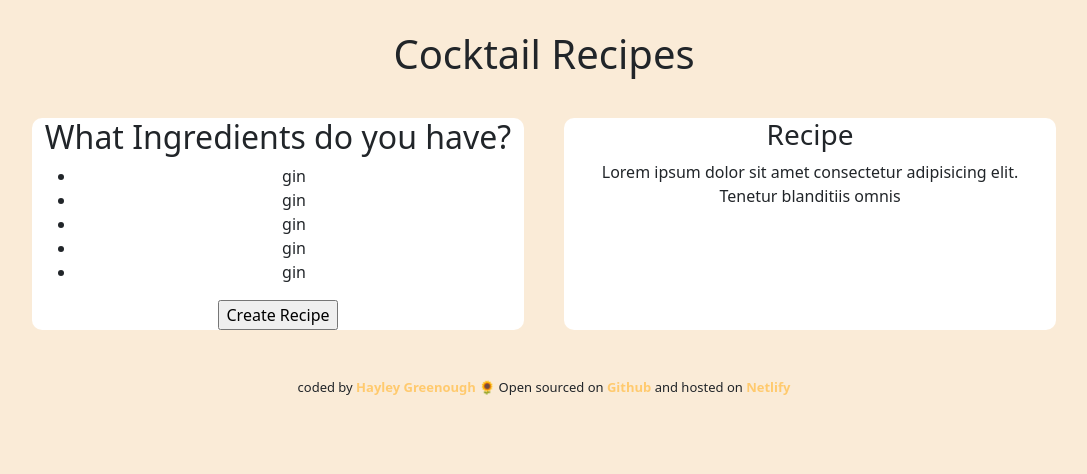
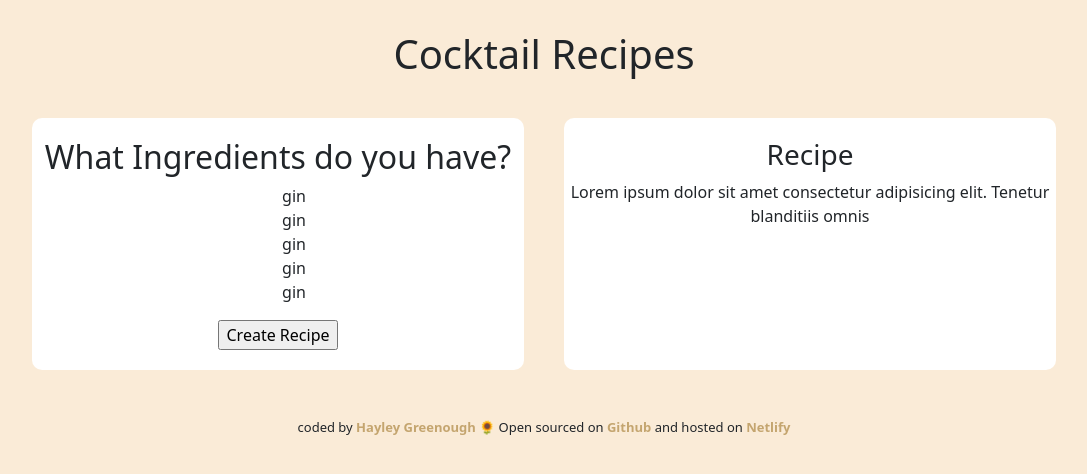
Before and after one commit to greenough-h/cocktail-ai, a React (Create React App) app: page / in a window 1280 px wide. Shown: the top 474 px of the page, without its empty margins (96-1183 px from the left). Built offline with nearby package versions, Linux system fonts and the light colour scheme.

Commit message:
container css update

```diff
--- a/src/App.css
+++ b/src/App.css
@@ -19,10 +19,20 @@ body {
 .container {
   background-color: white;
   border-radius: 10px;
+  padding: 20px 0;
 }
 
 .IngredientsBlock {
   margin-right: 20px;
+}
+
+.IngredientsBlock ul {
+  list-style: none;
+}
+
+/* This may not be working but this will change later and become an input so not important */
+.IngredientsBlock li {
+  margin: none;
 }
 
 .RecipeBlock {
@@ -34,7 +44,7 @@ body {
 }
 
 .Footer a {
-  color: rgb(255, 202, 110);
+  color: rgb(196, 165, 111);
   font-weight: bold;
   text-decoration: none;
 }
```
